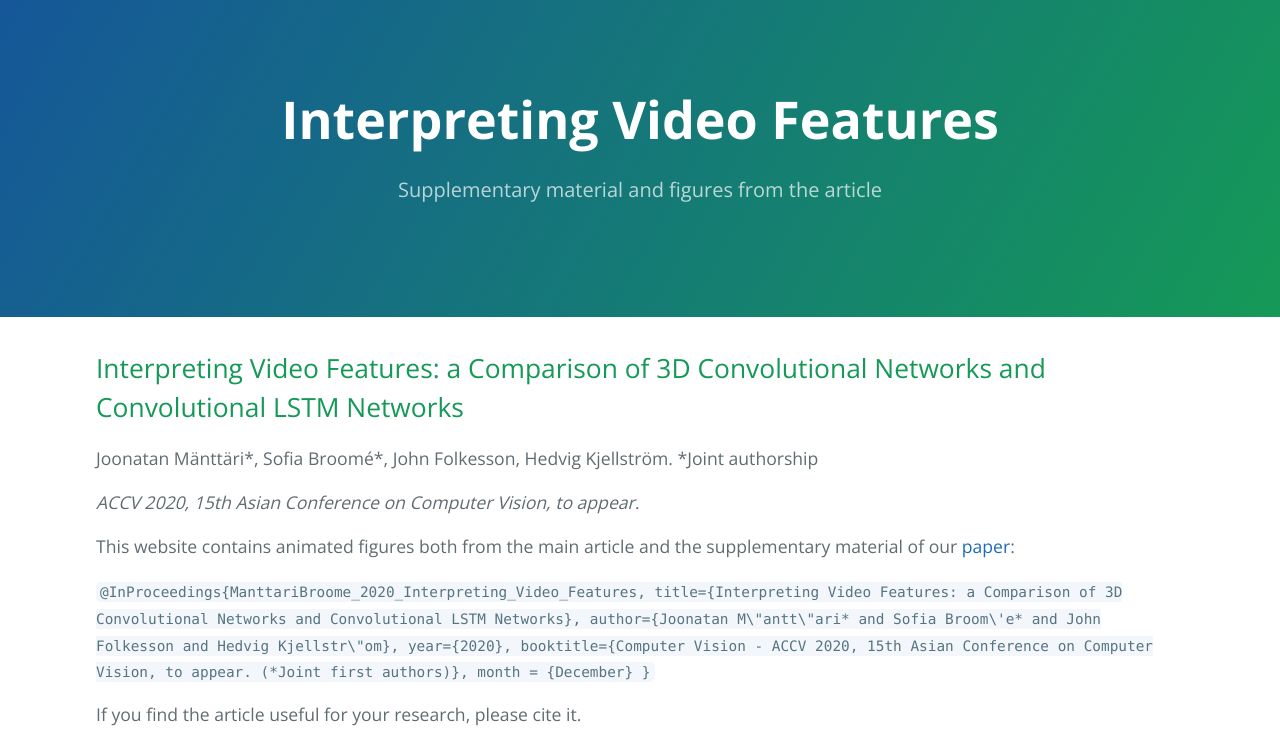
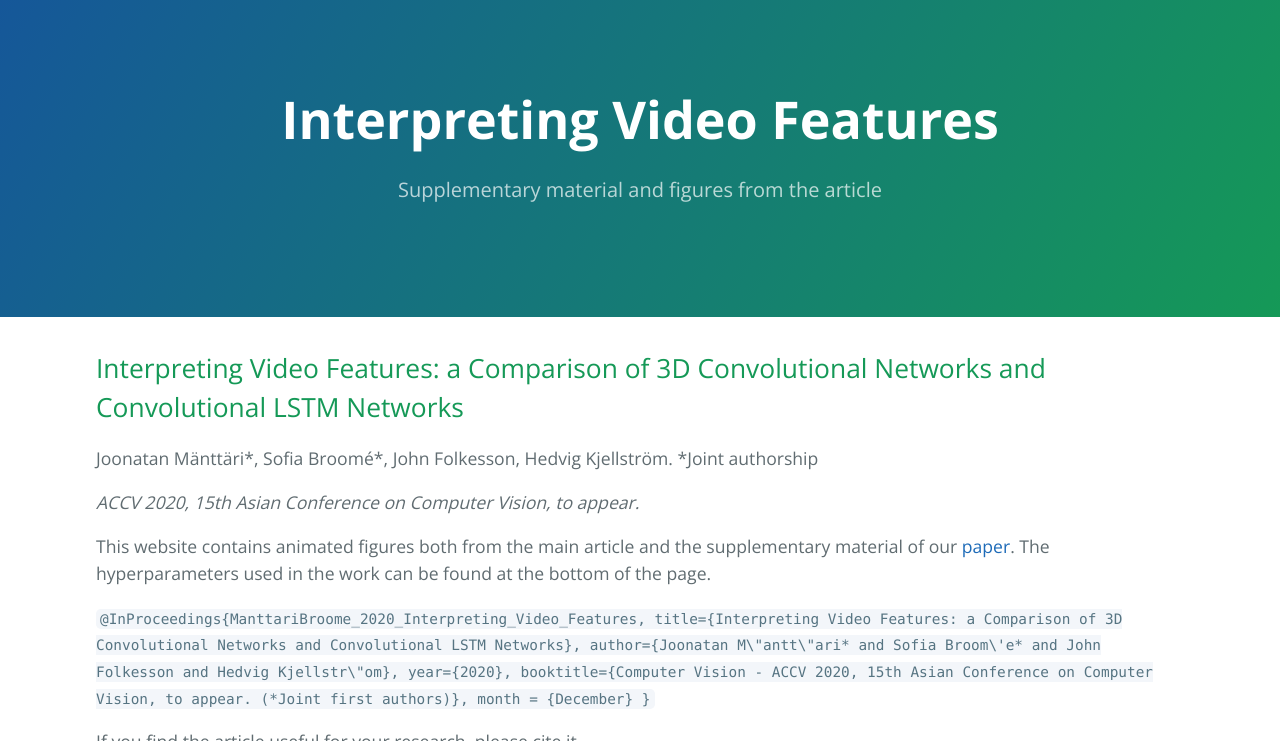
Before and after one commit to interpreting-video-features/interpreting-video-features.github.io, a Jekyll site: the page built from index.md, in a window 1280 px wide and 900 px high, cut to the strip 0-741 px from the top of the window. Built offline with Jekyll 4.4.1, drawn with Linux system fonts in a browser that asks for light colours.

Commit message:
added hyperparams

```diff
--- a/index.md
+++ b/index.md
@@ -7,7 +7,7 @@ Joonatan Mänttäri\*, Sofia Broomé\*, John Folkesson, Hedvig Kjellström. \*Jo
 
 *ACCV 2020, 15th Asian Conference on Computer Vision, to appear.*
 
-This website contains animated figures both from the main article and the supplementary material of our [paper](https://arxiv.org/abs/2002.00367):
+This website contains animated figures both from the main article and the supplementary material of our [paper](https://arxiv.org/abs/2002.00367). The hyperparameters used in the work can be found at the bottom of the page.
 
 `@InProceedings{ManttariBroome_2020_Interpreting_Video_Features,
     title={Interpreting Video Features: a Comparison of 3D Convolutional Networks and Convolutional LSTM Networks},
```
